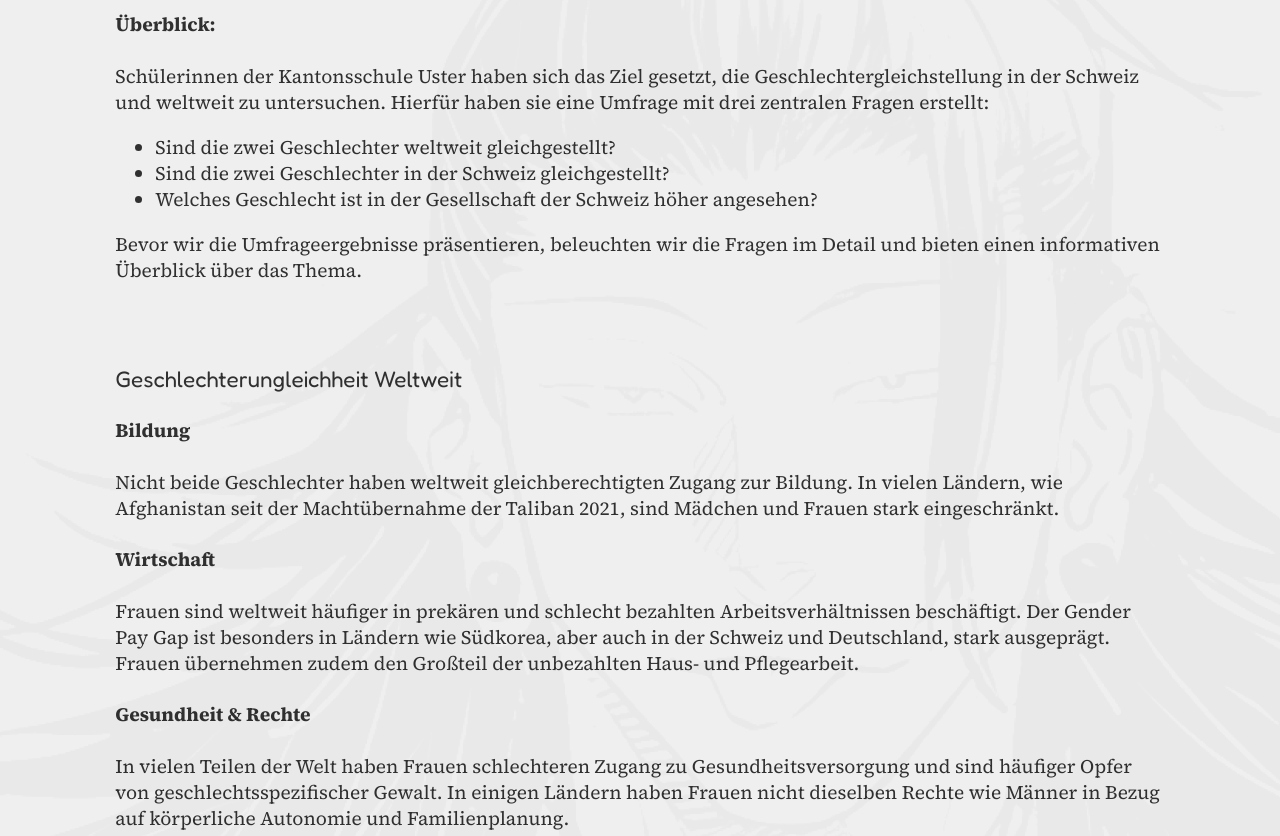
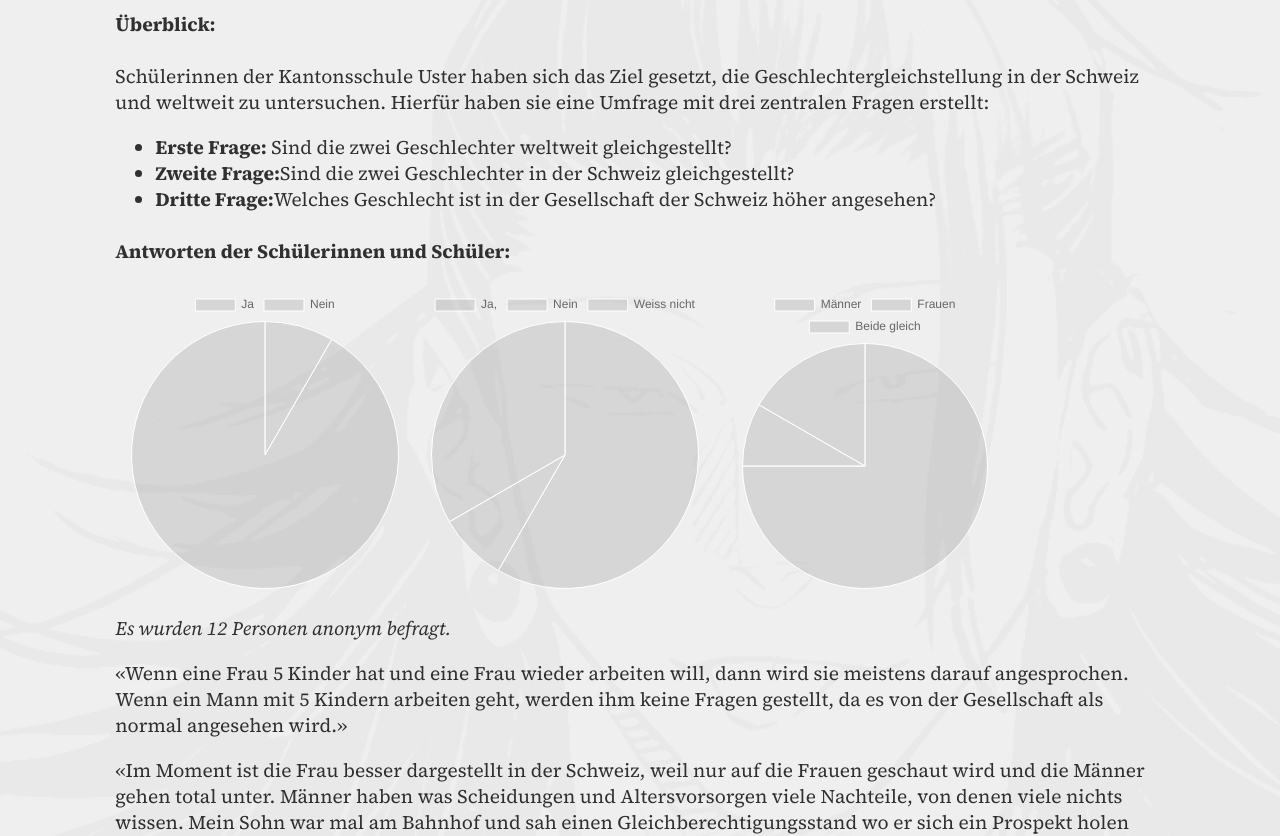
Before and after one commit to solprojekte/solprojekte.github.io, a React (Vite) app: page / in a window 1280 px wide. Shown: the part 1240-2076 px from the top of the page. Built offline with nearby package versions, Linux system fonts and the light colour scheme; the HTML template or start-up script is replaced by a standard one.

Commit message:
chore: Add react-chartjs-2 package for charts and update dependencies

```diff
--- a/package.json
+++ b/package.json
@@ -16,6 +16,7 @@
     "@fortawesome/free-solid-svg-icons": "^6.5.2",
     "@fortawesome/react-fontawesome": "^0.2.2",
     "react": "^18.2.0",
+    "react-chartjs-2": "^5.2.0",
     "react-dom": "^18.2.0",
     "react-scroll": "^1.9.0"
   },
--- a/src/App.tsx
+++ b/src/App.tsx
@@ -1,8 +1,10 @@
 import Hero from './components/hero'
 import Nav from './components/nav'
 import './index.css'
-import { bildung, gender_pay_gap, gesetze_diskriminierung, gesundheit_rechte, initiativen, internationale_bemühungen, karrierechancen, politische_teilhabe, tradition_kultur, umfrage_bevor, umfrage_überblick, vision, wirtschaft } from './assets/content'
+import { bildung, gender_pay_gap, gesetze_diskriminierung, gesundheit_rechte, initiativen, internationale_bemühungen, karrierechancen, politische_teilhabe, tradition_kultur, umfrage_überblick, vision, wirtschaft, zitat1, zitat2 } from './assets/content'
 import Topic from './components/topic'
+import { Charts } from './assets/charts'
+
 
 export default function App() {
   return (
@@ -16,11 +18,16 @@ export default function App() {
             <h4>Überblick:</h4>
             {umfrage_überblick}
             <ul>
-              <li>Sind die zwei Geschlechter weltweit gleichgestellt?</li>
-              <li>Sind die zwei Geschlechter in der Schweiz gleichgestellt?</li>
-              <li>Welches Geschlecht ist in der Gesellschaft der Schweiz höher angesehen?</li>
+              <li><strong>Erste Frage:</strong> Sind die zwei Geschlechter weltweit gleichgestellt?</li>
+              <li><strong>Zweite Frage:</strong>Sind die zwei Geschlechter in der Schweiz gleichgestellt?</li>
+              <li><strong>Dritte Frage:</strong>Welches Geschlecht ist in der Gesellschaft der Schweiz höher angesehen?</li>
             </ul>
-            {umfrage_bevor}
+            <h4>Antworten der Schülerinnen und Schüler:</h4>
+            <Charts />
+            <br />
+            <em>Es wurden 12 Personen anonym befragt.</em>
+            {zitat1}
+            {zitat2}
           </Topic>
           <Topic id='weltweit' title='Geschlechterungleichheit Weltweit'>
             <h4>Bildung</h4>
@@ -48,7 +55,6 @@ export default function App() {
             <h4>Initiativen</h4>
             {initiativen}
           </Topic>
-          <button>Test</button>
         </div>
       </div>
     </>
--- /dev/null
+++ b/src/assets/charts.tsx
@@ -0,0 +1,15 @@
+import { Chart as ChartJS, ArcElement, Tooltip, Legend } from 'chart.js';
+import { Pie } from 'react-chartjs-2';
+import { question_one, question_three, question_two } from './content';
+
+ChartJS.register(ArcElement, Tooltip, Legend);
+
+export const Charts = () => {
+  return (
+    <div style={{height:300, display:'flex',}}>
+      <Pie data={question_one}/>
+      <Pie data={question_two} />
+      <Pie data={question_three}/>
+    </div>
+  )
+}
--- a/src/assets/content.ts
+++ b/src/assets/content.ts
@@ -3,9 +3,6 @@ export const vision =
 
 export const umfrage_überblick =
 `Schülerinnen der Kantonsschule Uster haben sich das Ziel gesetzt, die Geschlechtergleichstellung in der Schweiz und weltweit zu untersuchen. Hierfür haben sie eine Umfrage mit drei zentralen Fragen erstellt:`;
-
-export const umfrage_bevor =
-`Bevor wir die Umfrageergebnisse präsentieren, beleuchten wir die Fragen im Detail und bieten einen informativen Überblick über das Thema.`;
 
 export const bildung =
 `Nicht beide Geschlechter haben weltweit gleichberechtigten Zugang zur Bildung. In vielen Ländern, wie Afghanistan seit der Machtübernahme der Taliban 2021, sind Mädchen und Frauen stark eingeschränkt.`;
@@ -35,3 +32,37 @@ export const karrierechancen =
 
 export const initiativen =
 `Internationale Organisationen, Regierungen und NGOs arbeiten daran, diese Unterschiede zu verringern und die Gleichstellung der Geschlechter in der Arbeitswelt zu fördern. Initiativen in der Schweiz zielen darauf ab, gleiche Löhne und gleiche Chancen für alle Geschlechter zu gewährleisten.`;
+
+export const question_one = {
+  labels: ['Ja', 'Nein'],
+  datasets: [{
+    label: 'Zweite Frage',
+    data: [1,11],
+    borderWidth: 1
+  }]
+}
+
+export const question_two = {
+  labels: ['Ja,', 'Nein','Weiss nicht'],
+  datasets: [{
+    label: 'Erste Frage',
+    data: [7,1,4],
+    borderWidth: 1
+  }]
+}
+
+export const question_three = {
+  labels: ['Männer', 'Frauen', 'Beide gleich'],
+  datasets: [{
+    label: 'Dritte Frage',
+    data: [9,1,2],
+    borderWidth: 1
+  }]
+}
+
+
+export const zitat1=
+`«Wenn eine Frau 5 Kinder hat und eine Frau wieder arbeiten will, dann wird sie meistens darauf angesprochen. Wenn ein Mann mit 5 Kindern arbeiten geht, werden ihm keine Fragen gestellt, da es von der Gesellschaft als normal angesehen wird.»`;
+
+export const zitat2=
+`«Im Moment ist die Frau besser dargestellt in der Schweiz, weil nur auf die Frauen geschaut wird und die Männer gehen total unter. Männer haben was Scheidungen und Altersvorsorgen viele Nachteile, von denen viele nichts wissen. Mein Sohn war mal am Bahnhof und sah einen Gleichberechtigungsstand wo er sich ein Prospekt holen wollte, aber dann sagte die Frau am Stand: "Nein sie sind ein Mann!". Natürlich hat sich meine Meinung nicht nur durch dieses Ereignis gebildet.»`;
```
Also changed, not shown: 1 other file (tests, documents, lock files or other folders).
